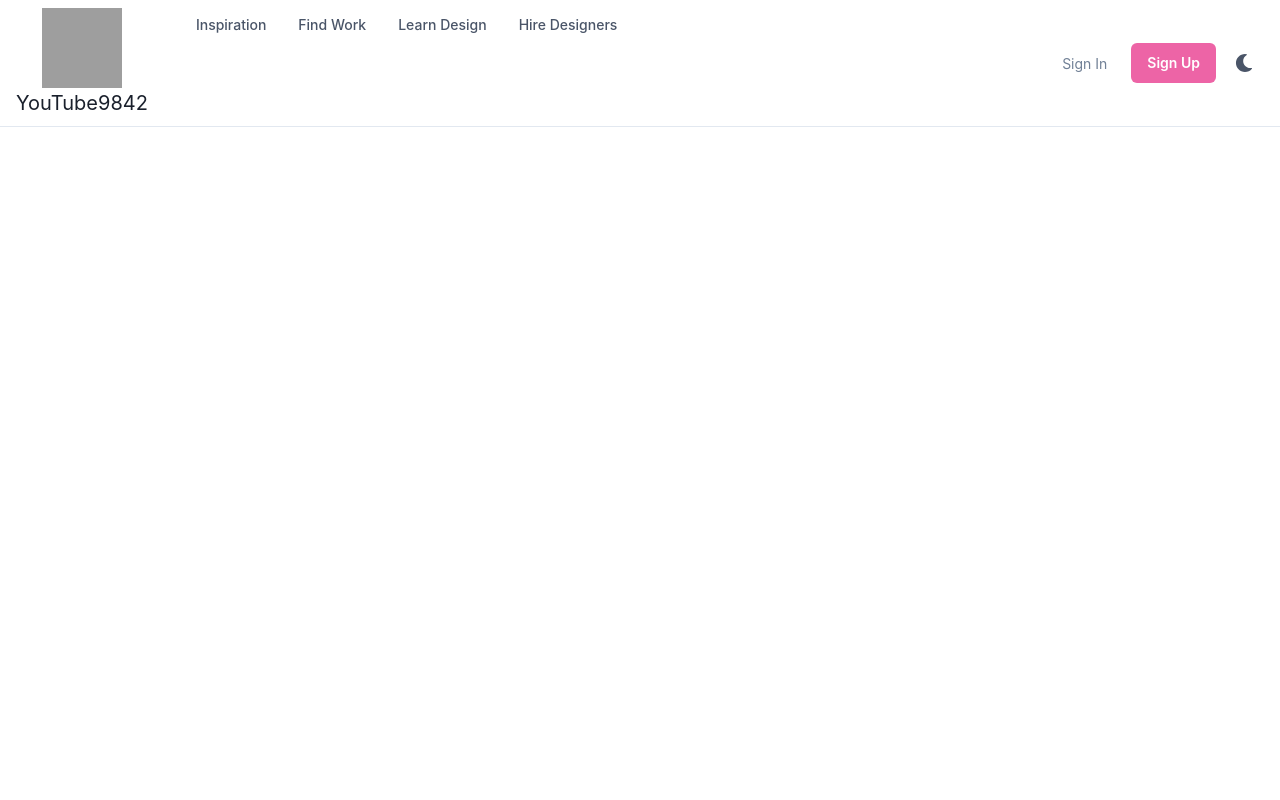
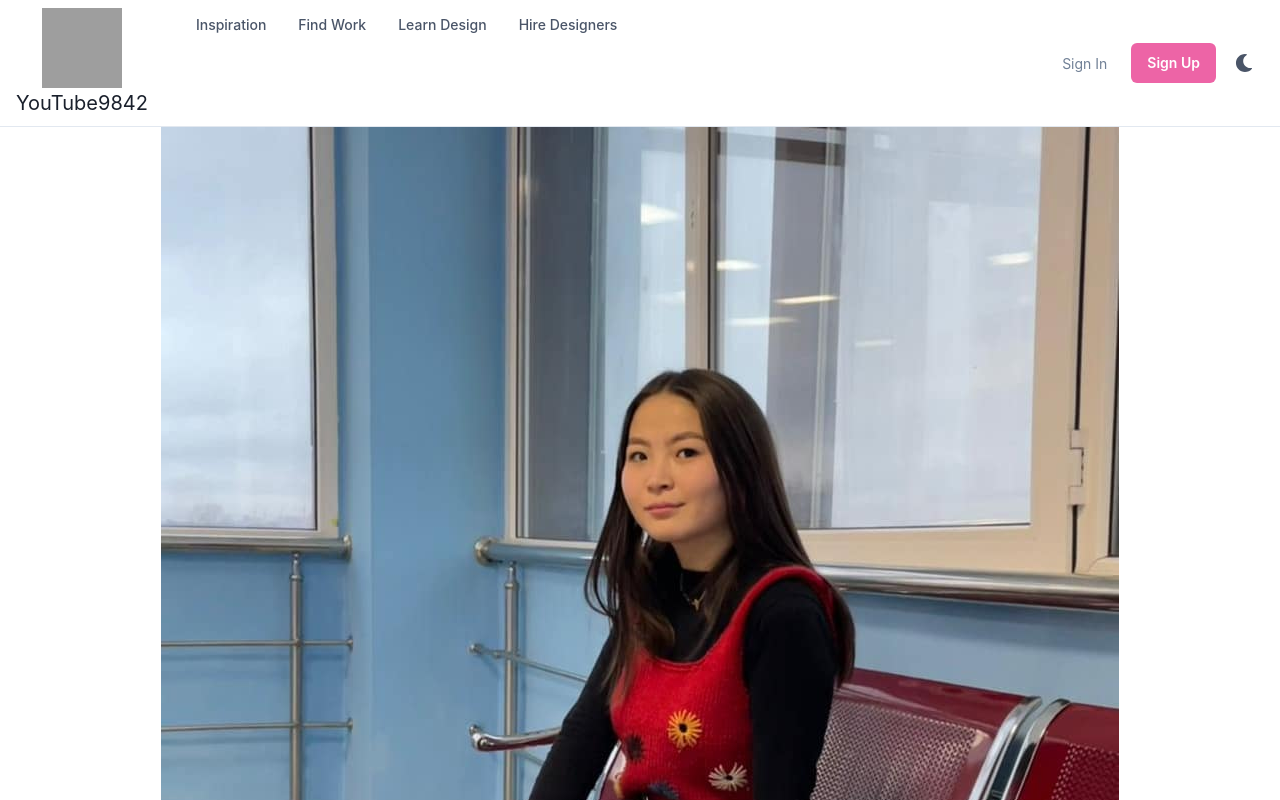
Before and after one commit to Regulusarm/youtube9842, a React (Create React App) app: page / in a window 1280 px wide. Shown: the top 800 px of the page. Built offline with nearby package versions, Linux system fonts and the light colour scheme; grey boxes are pictures that could not be loaded.

Commit message:
added Ayau

```diff
--- a/src/App.tsx
+++ b/src/App.tsx
@@ -2,13 +2,19 @@ import {
   ChakraProvider,
   Box,
   theme,
+  chakra,
+  Flex,
 } from "@chakra-ui/react"
 import WithSubnavigation from "./components/WithSubnavigation"
+import logo from "./ayau.jpg"
 
 export const App = () => (
   <ChakraProvider theme={theme}>
     <Box textAlign="center" fontSize="xl">
       <WithSubnavigation />
+      <Flex justifyContent={'center'} alignItems={'center'}>
+       <chakra.img src={logo} />
+      </Flex>
     </Box>
   </ChakraProvider>
 )
```
Also changed, not shown: src/ayau.jpg (added).
